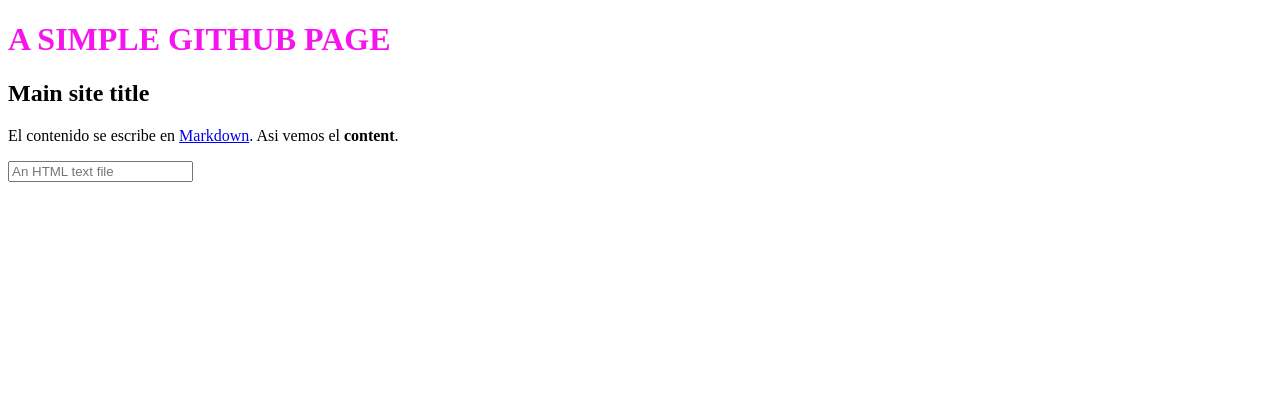
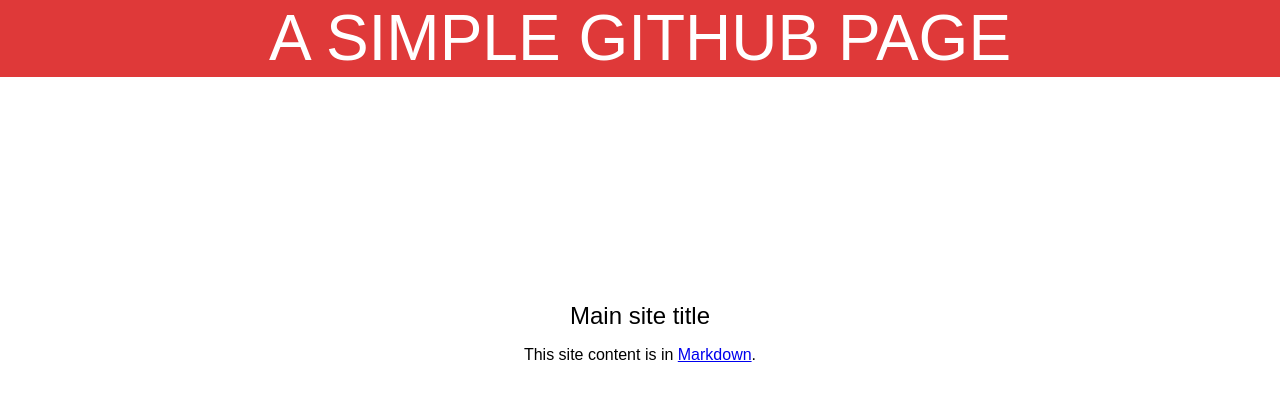
Before and after one commit to RocketFever22/jekyllpage, a Jekyll site: the page built from index.md, in a window 1280 px wide. Shown: the top 401 px of the page. Built offline with Jekyll 4.4.1, drawn with Linux system fonts in a browser that asks for light colours.

Commit message:
Re-styling

```diff
--- a/_layouts/default.html
+++ b/_layouts/default.html
@@ -2,6 +2,7 @@
 <html>
     <head>
         <link rel="stylesheet" href="css/styles.css">
+        <title>{{site.name}}</title>
     </head>
     <body>
         {{ content }}
--- a/_sass/base.scss
+++ b/_sass/base.scss
@@ -1,3 +1,19 @@
+body{
+    text-align:center;
+    font-family: sans-serif;
+    font-weight:lighter;
+    margin:0;
+}
+
+h1, h2{
+    margin:0;
+    font-weight:400;
+}
+
 h1{
-    color:#f712f0;
+    background-color:#d70808cc;
+    color:white;
+    line-height:6vw;
+    font-size:5vw;
+    margin-bottom:25vh;
 }
--- a/index.md
+++ b/index.md
@@ -7,8 +7,6 @@
 ## {{ page.title }}
 
 
-El contenido se escribe en [Markdown](https://google.com). Asi vemos el **content**.
+This site content is in [Markdown](https://github.com/adam-p/markdown-here/wiki/Markdown-Cheatsheet){:target="_blank"}.
 
 <!-- Tambien hay html tags en Markdown -->
-<form>
-<input type="text" placeholder="An HTML text file"></form>
```
Also changed, not shown: 2 other files.
